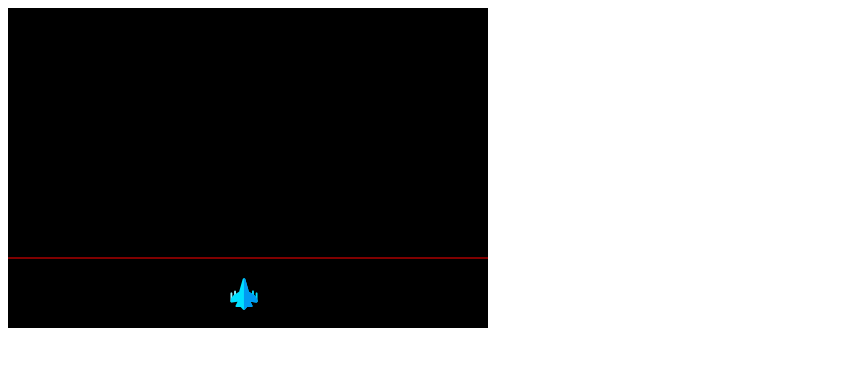
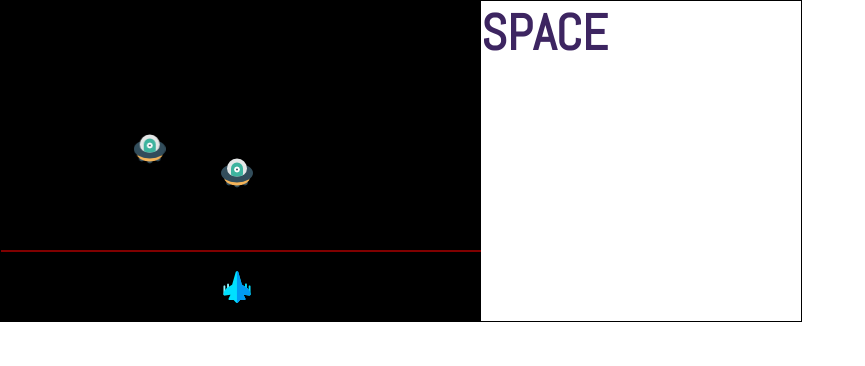
Before and after one commit to srinivasu619/Space_Game, a plain HTML site: page Canvas-Project-1/index.html in a window 1280 px wide. Shown: the whole page, without its empty margins (0-865 px from the left). Drawn offline with nearby package versions, Linux system fonts and the light colour scheme.

Commit message:
Added base code for Menu

```diff
--- a/Canvas-Project-1/index.html
+++ b/Canvas-Project-1/index.html
@@ -6,10 +6,19 @@
 	<script src="https://cdnjs.cloudflare.com/ajax/libs/jquery/3.2.1/jquery.min.js"></script>
 	<script src="./scripts/jquery.hotkeys.js"></script>
 	<script src="./scripts/sprite.js"></script>
+	<link rel="stylesheet" href="./styles/styles.css">
+	<link href="https://fonts.googleapis.com/css?family=Abel" rel="stylesheet">
 </head>
 
 <body>
-	<canvas height="320" width="480" id="play"></canvas>
+	<div class="mainContainer">
+		<canvas height="320" width="480" id="play"></canvas>
+		<div class="menu">
+			<div class="heading">
+				<h1 text="SPACE">SPACE</h1>
+			</div>
+		</div>
+	</div>
 	<script type="text/javascript" src="./scripts/base.js"></script>
 </body>
 
--- a/Canvas-Project-1/scripts/base.js
+++ b/Canvas-Project-1/scripts/base.js
@@ -127,7 +127,7 @@ var update = function () {
     Enemies = Enemies.filter((e) => {
         return e.active;
     });
-    if (Math.random() < 0.015) {
+    if (Math.random() < 0.025) {
         Enemies.push(Enemy());
     }
 }
@@ -161,7 +161,7 @@ function bullet(I) {
 function Enemy(I) {
     I = I || {};
     I.active = true;
-    I.x = 480 / 4 + Math.random() * (200);
+    I.x = 480 / 4 + Math.random() * (250);
     I.y = 0;
     I.xVelocity = 0;
     I.yVelocity = 2;
@@ -181,7 +181,7 @@ function Enemy(I) {
     }
     I.update = function () {
         I.x += I.xVelocity;
-        I.y += 0.1;
+        I.y += I.yVelocity;
         I.xVelocity = 3 * Math.sin(I.age * Math.PI / 64);
         I.age++;
         I.active = I.active && I.inBounds();
--- /dev/null
+++ b/Canvas-Project-1/styles/styles.css
@@ -0,0 +1,30 @@
+*{
+    margin: 0;
+    padding: 0;
+}
+@font-face {
+    font-family: 'Canter Bold';
+    src: url('./fonts/Canter Bold.otf') format('truetype');
+}
+@font-face {
+    font-family: 'Canter Bold Strips';
+    src: url('./fonts/Canter Bold Strips.otf') format('truetype');
+}
+.mainContainer{
+    height: 320px;
+    width: 800px;
+    display: flex;
+    border: 1px solid;
+}
+.mainContainer > .menu{
+    width: 200px;
+    height: 320px;
+}
+.menu > .heading {
+    position: relative;
+}
+.menu > .heading > h1{
+    font-family: 'Abel', sans-serif;
+    color:#3d2561;
+    font-size: 50px;
+}
```
